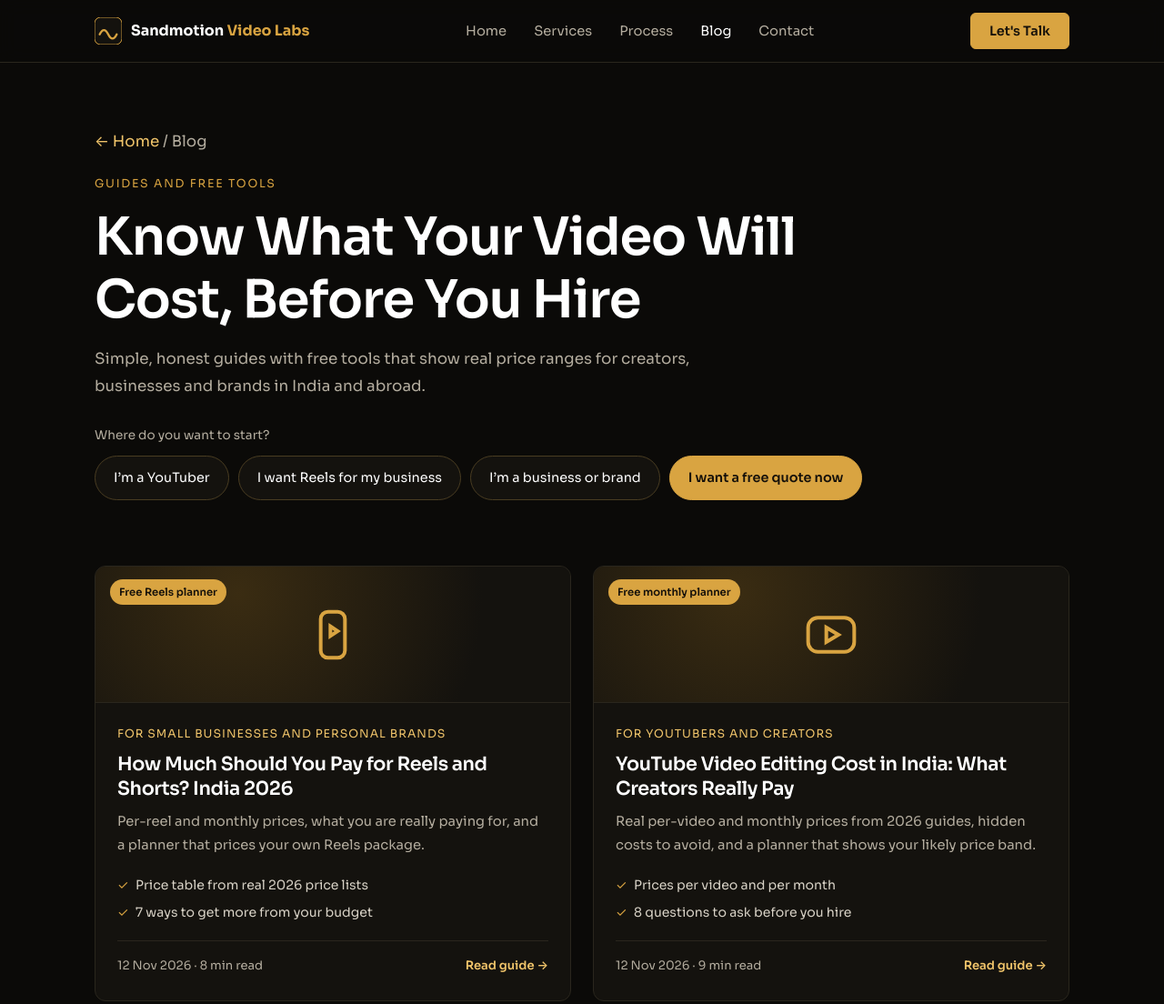
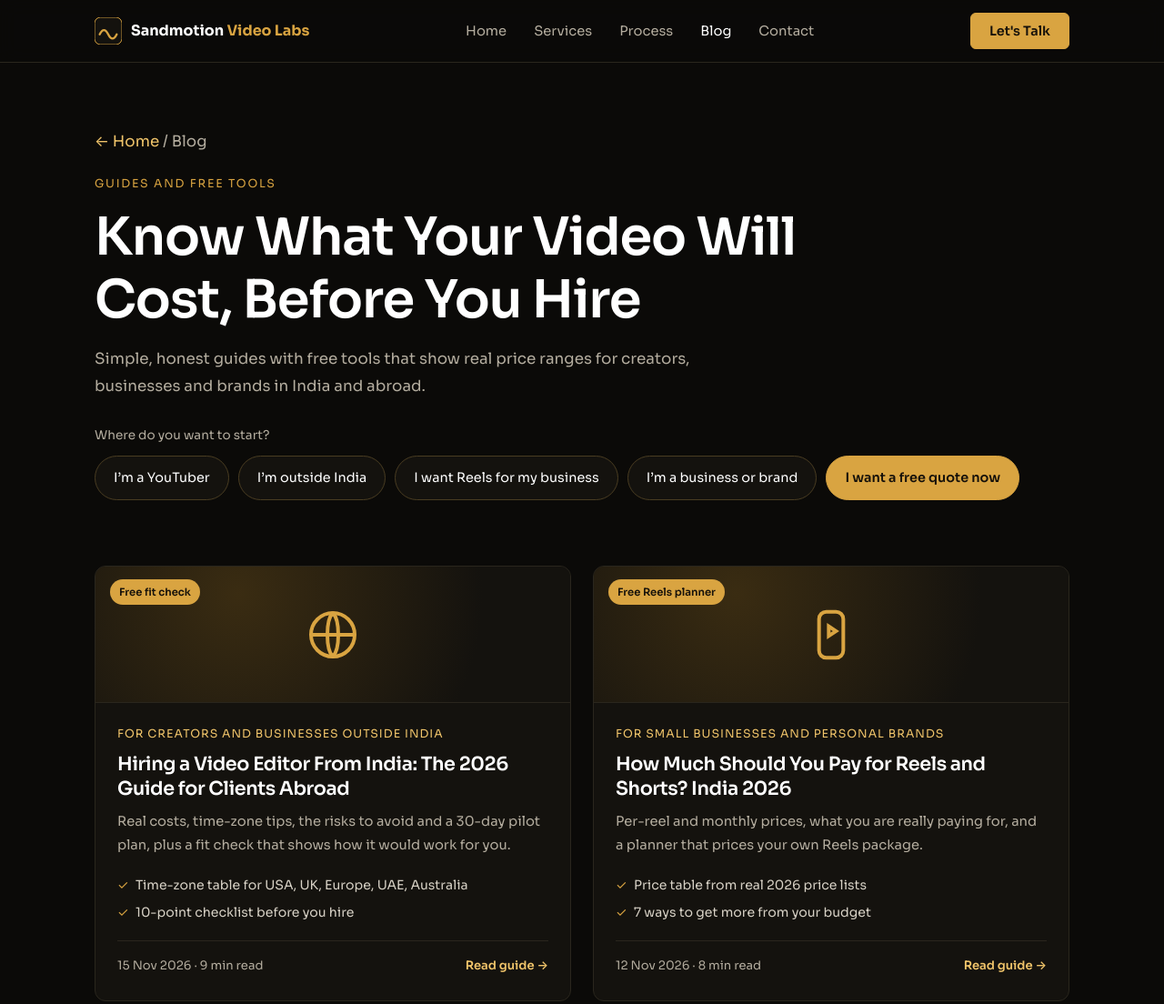
Before and after one commit to sandmotionvideolabs-rgb/sandmotionvideolabs, a plain HTML site: page blog/index.html in a window 1280 px wide. Shown: the top 1104 px of the page at 91% size. Drawn offline with Linux system fonts and the light colour scheme.

Commit message:
Add files via upload

```diff
--- a/blog/index.html
+++ b/blog/index.html
@@ -39,9 +39,11 @@
 <section class="bh"><div class="wrap"><p class="crumbs"><a href="../index.html">&larr; Home</a> / Blog</p>
 <span class="eyebrow">Guides and free tools</span><h1>Know What Your Video Will Cost, Before You Hire</h1>
 <p>Simple, honest guides with free tools that show real price ranges for creators, businesses and brands in India and abroad.</p>
-<div class="pick"><small>Where do you want to start?</small><div class="row"><a class="pill" href="youtube-video-editing-cost-india.html">I&rsquo;m a YouTuber</a><a class="pill" href="reels-shorts-cost-india.html">I want Reels for my business</a><a class="pill" href="video-production-cost-2026.html">I&rsquo;m a business or brand</a><a class="pill solid" href="../index.html#contact">I want a free quote now</a></div></div></div></section>
+<div class="pick"><small>Where do you want to start?</small><div class="row"><a class="pill" href="youtube-video-editing-cost-india.html">I&rsquo;m a YouTuber</a><a class="pill" href="hire-video-editor-india-international-clients.html">I&rsquo;m outside India</a><a class="pill" href="reels-shorts-cost-india.html">I want Reels for my business</a><a class="pill" href="video-production-cost-2026.html">I&rsquo;m a business or brand</a><a class="pill solid" href="../index.html#contact">I want a free quote now</a></div></div></div></section>
 <section><div class="wrap">
 <div class="g2">
+<a class="gc" href="hire-video-editor-india-international-clients.html" data-evt="blog_card_intl"><div class="gt"><span class="tag">Free fit check</span><svg viewBox="0 0 24 24" aria-hidden="true"><circle cx="12" cy="12" r="9"/><path d="M3 12h18M12 3c3 3 3 15 0 18M12 3c-3 3-3 15 0 18"/></svg></div>
+<div class="gb"><span class="for">For creators and businesses outside India</span><h2>Hiring a Video Editor From India: The 2026 Guide for Clients Abroad</h2><p>Real costs, time-zone tips, the risks to avoid and a 30-day pilot plan, plus a fit check that shows how it would work for you.</p><ul><li>Time-zone table for USA, UK, Europe, UAE, Australia</li><li>10-point checklist before you hire</li></ul><div class="gm"><span>15 Nov 2026 &middot; 9 min read</span><span>Read guide &rarr;</span></div></div></a>
 <a class="gc" href="reels-shorts-cost-india.html" data-evt="blog_card_reels"><div class="gt"><span class="tag">Free Reels planner</span><svg viewBox="0 0 24 24" aria-hidden="true"><rect x="7" y="2.5" width="10" height="19" rx="3"/><path d="M11 8.5l3 2-3 2z"/></svg></div>
 <div class="gb"><span class="for">For small businesses and personal brands</span><h2>How Much Should You Pay for Reels and Shorts? India 2026</h2><p>Per-reel and monthly prices, what you are really paying for, and a planner that prices your own Reels package.</p><ul><li>Price table from real 2026 price lists</li><li>7 ways to get more from your budget</li></ul><div class="gm"><span>12 Nov 2026 &middot; 8 min read</span><span>Read guide &rarr;</span></div></div></a>
 <a class="gc" href="youtube-video-editing-cost-india.html" data-evt="blog_card_youtube"><div class="gt"><span class="tag">Free monthly planner</span><svg viewBox="0 0 24 24" aria-hidden="true"><rect x="2.5" y="5" width="19" height="14" rx="4"/><path d="M10 9l5 3-5 3z"/></svg></div>
```
